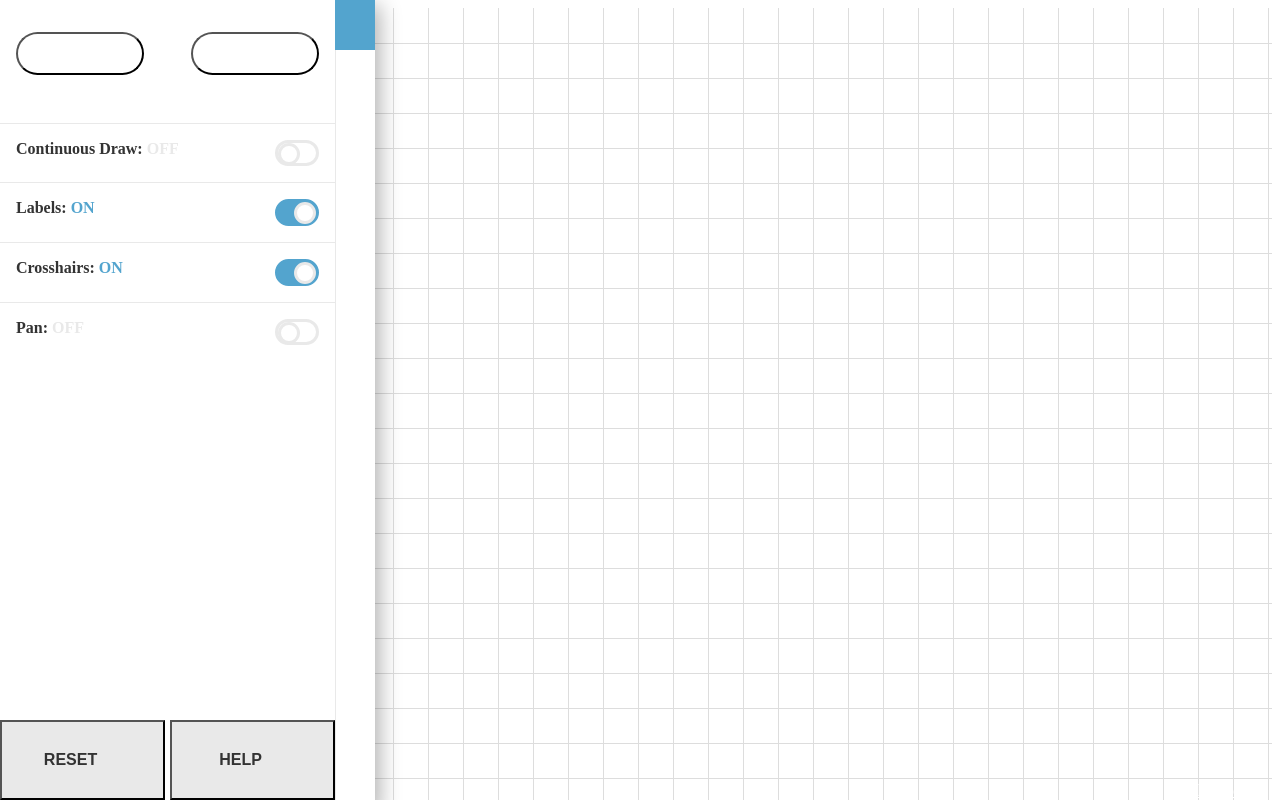
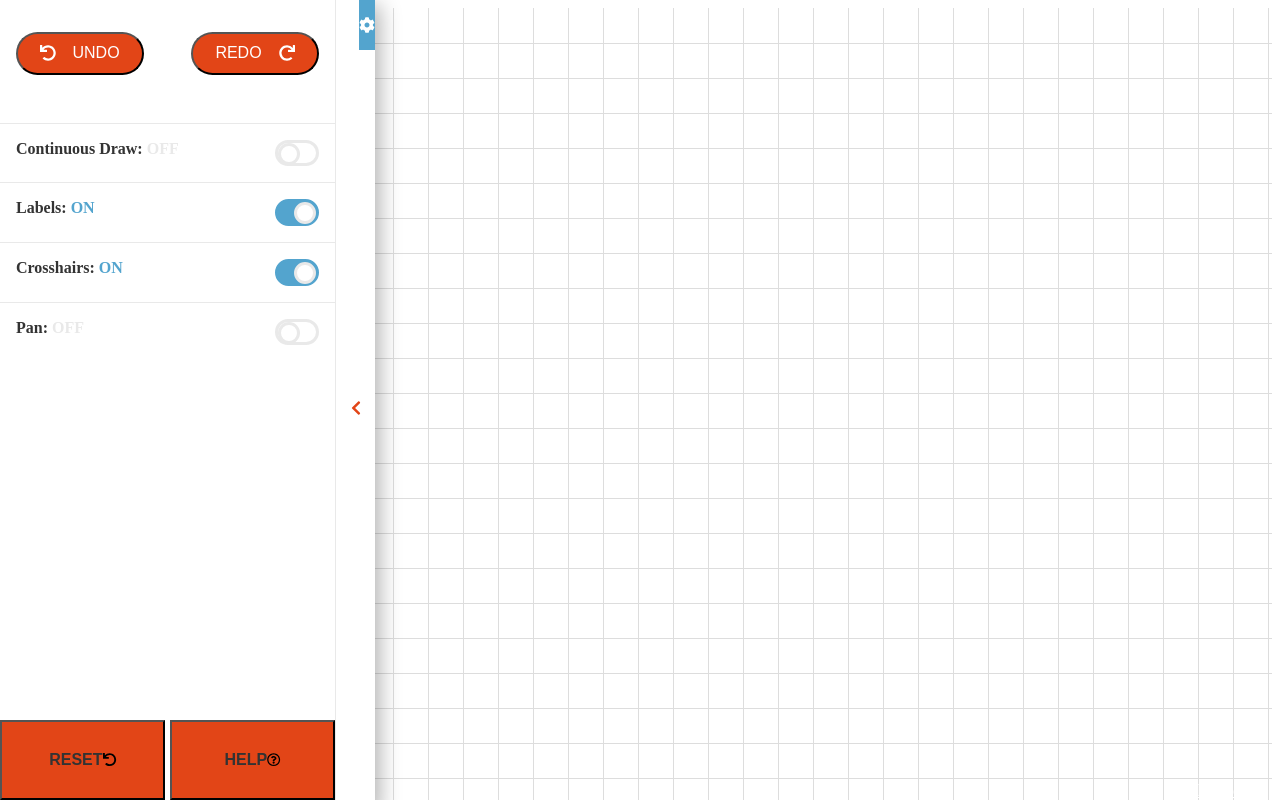
Before and after one commit to Arkine/grid-builder, a React app: page / in a window 1280 px wide. Shown: the top 800 px of the page. Built offline with nearby package versions, Linux system fonts and the light colour scheme.

Commit message:
added in missing icons

```diff
--- a/src/App.jsx
+++ b/src/App.jsx
@@ -6,8 +6,6 @@ import GridCanvas from './components/GridCanvas';
 import Sidebar from './components/Sidebar';
 import Error from './components/Error';
 import Measurer from './components/Measurer';
-// import { FontAwesomeIcon } from './lib/FontAwesomeIcon';
-
 
 import {
 	Errors,
--- a/src/AppStyled.js
+++ b/src/AppStyled.js
@@ -1,4 +1,4 @@
-import { FontAwesomeIcon } from './lib/FontAwesomeIcon';
+import { FontAwesomeIcon } from '@fortawesome/react-fontawesome';
 import styled, {keyframes} from 'styled-components';
 
 const cornFlowerBlue = '#53A4CE';
@@ -49,6 +49,10 @@ export const Container = styled.div`
 
 	background-color: #fff;
 	box-shadow: 0 10px 20px 5px rgba(0,0,0, 0.3);
+
+	button {
+		background-color: ${salmon};
+	}
 
 	${Gear} {
 		&::before {
--- a/src/components/Measurer-Styled.js
+++ b/src/components/Measurer-Styled.js
@@ -1,5 +1,5 @@
 import styled from 'styled-components';
-import {FontAwesomeIcon} from '../lib/FontAwesomeIcon';
+import {FontAwesomeIcon} from '@fortawesome/react-fontawesome';
 
 const cloud = '#E9E9E9';
 const salmon = '#E24517';
--- a/src/components/Measurer.js
+++ b/src/components/Measurer.js
@@ -1,13 +1,12 @@
 import React from 'react';
 
-import SVG from './Svg';
 import {
 	Container,
 	Distance,
 	CloseButton,
-	Type,
-	Sizes
 } from './Measurer-Styled';
+import { faTimesCircle } from '@fortawesome/free-solid-svg-icons';
+import { faWindowClose } from '@fortawesome/free-regular-svg-icons';
 
 
 export default class Measurer extends React.Component {
@@ -106,12 +105,12 @@ export default class Measurer extends React.Component {
 					</Container.Section>
 
 					<Container.FooterSection onClick={this.handleDeleteClick}>
-						<CloseButton icon='times-circle' />
+						<CloseButton icon={faTimesCircle} />
 						<span>Delete Section</span>
 					</Container.FooterSection>
 				</Container.Inner>
 
-				<Container.TabClose icon='window-close' onClick={this.handleCloseMenu} />
+				<Container.TabClose icon={faWindowClose} onClick={this.handleCloseMenu} />
 			</Container>
 		);
 	}
--- a/src/components/Sidebar.js
+++ b/src/components/Sidebar.js
@@ -1,6 +1,8 @@
 import React from 'react';
 
-import { FontAwesomeIcon } from '../lib/FontAwesomeIcon';
+import { FontAwesomeIcon } from '@fortawesome/react-fontawesome';
+import {faQuestionCircle} from '@fortawesome/free-regular-svg-icons';
+import {faUndo, faRedo, faCog, faChevronLeft, faChevronRight} from '@fortawesome/free-solid-svg-icons';
 
 import {
 	Container,
@@ -30,14 +32,14 @@ export default class Sidebar extends React.Component {
 
 	render() {
 		const {settings} = this.props;
-		const chevron = this.props.sidebarActive ? 'chevron-left' : 'chevron-right';
+		const chevron = this.props.sidebarActive ? faChevronLeft : faChevronRight;
 
 		return (
 			<Container ref={this._viewport} active={this.props.sidebarActive}>
 				<Controls className="grid-builder-controls">
 					<Controls.Actions>
-						<LabelButton className="grid-builder-controls__undo" onClick={this.props.handleUndo}><FontAwesomeIcon icon='undo' />Undo</LabelButton>
-						<LabelButton className="grid-builder-controls__redo" onClick={this.props.handleRedo}>Redo<FontAwesomeIcon icon='redo' /></LabelButton>
+						<LabelButton className="grid-builder-controls__undo" onClick={this.props.handleUndo}><FontAwesomeIcon icon={faUndo} />Undo</LabelButton>
+						<LabelButton className="grid-builder-controls__redo" onClick={this.props.handleRedo}>Redo<FontAwesomeIcon icon={faRedo} /></LabelButton>
 					</Controls.Actions>
 					<Controls.Menu>
 						<Controls.MenuItem className="grid-builder-controls__cd" active={settings.continuousDraw}>
@@ -70,12 +72,12 @@ export default class Sidebar extends React.Component {
 						</Controls.MenuItem>
 					</Controls.Menu>
 					<Footer>
-						<Footer.Button className="grid-builder-controls__reset" onClick={this.props.handleReset}><label>Reset</label><FontAwesomeIcon icon='undo' /></Footer.Button>
-						<Footer.Button className="grid-builder-controls__help" active={settings.help} onClick={this.props.toggleHints}><label>Help</label><FontAwesomeIcon icon='question-circle' /></Footer.Button>
+						<Footer.Button className="grid-builder-controls__reset" onClick={this.props.handleReset}><label>Reset</label><FontAwesomeIcon icon={faUndo} /></Footer.Button>
+						<Footer.Button className="grid-builder-controls__help" active={settings.help} onClick={this.props.toggleHints}><label>Help</label><FontAwesomeIcon icon={faQuestionCircle} /></Footer.Button>
 					</Footer>
 				</Controls>
 				<Container.Tab onClick={this.onTabClick}>
-					<Gear icon='cog' />
+					<Gear icon={faCog} />
 					<Chevron icon={chevron} />
 				</Container.Tab>
 			</Container>
--- a/src/lib/FontAwesomeIcon/index.js
+++ /dev/null
@@ -1,14 +0,0 @@
-import React from 'react';
-
-export function FontAwesomeIcon(props) {
-	const classNames = [
-		props.className,
-		"fa",
-		"fas",
-		props.icon ? `fa-${props.icon}` : ''
-	];
-
-	return (
-		<i {...props} className={classNames.join(' ')} />
-	);
-}
```
Also changed, not shown: 1 other file (tests, documents, lock files or other folders).
